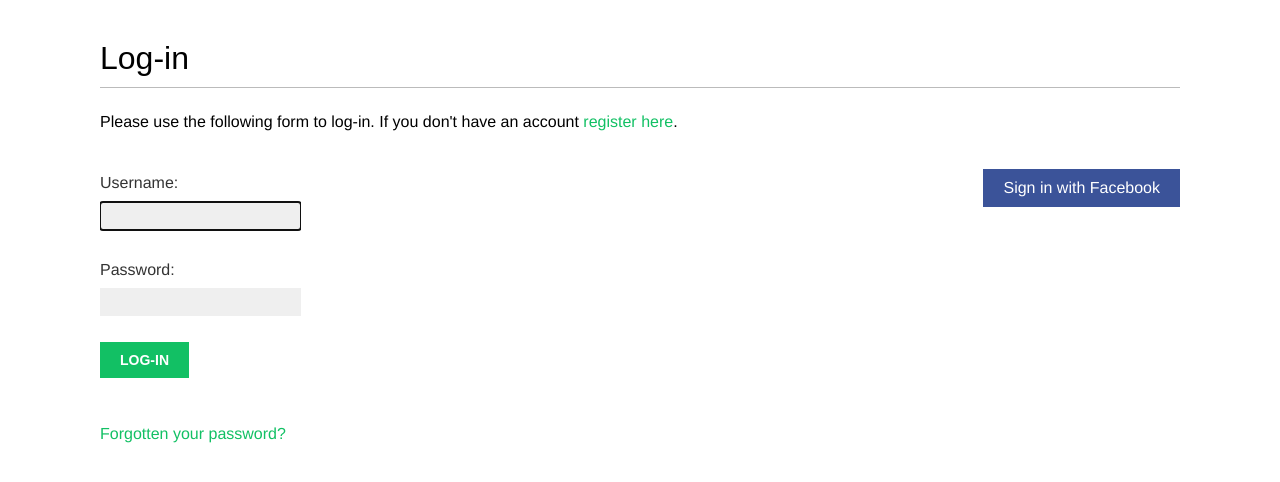
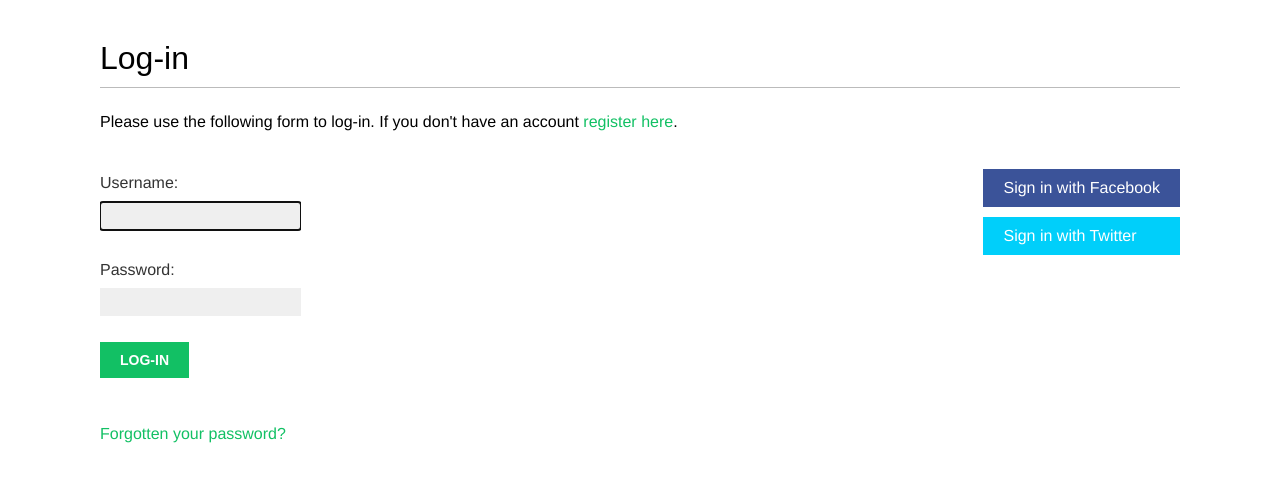
Before and after one commit to Eddy-123/bookmarks, a Django app: page /account/login/ in a window 1280 px wide. Shown: the part 47-529 px from the top of the page. Run offline with Django 4.2, Linux system fonts and the light colour scheme; some web fonts are replaced.

Commit message:
authentication using twitter

```diff
--- a/account/templates/registration/login.html
+++ b/account/templates/registration/login.html
@@ -37,6 +37,11 @@
                     Sign in with Facebook
                 </a>
             </li>
+            <li class="twitter">
+                <a href="{% url 'social:begin' 'twitter' %}">
+                    Sign in with Twitter
+                </a>
+            </li>
         </ul>
     </div>
 {% endblock  %}
--- a/bookmarks/settings.py
+++ b/bookmarks/settings.py
@@ -144,8 +144,11 @@ AUTHENTICATION_BACKENDS = [
     'django.contrib.auth.backends.ModelBackend',
     'account.authentication.EmailAuthBackend',
     'social_core.backends.facebook.FacebookOAuth2',
+    'social_core.backends.twitter.TwitterOAuth',
 ]
 
 SOCIAL_AUTH_FACEBOOK_KEY = os.getenv("SOCIAL_AUTH_FACEBOOK_KEY")
 SOCIAL_AUTH_FACEBOOK_SECRET = os.getenv("SOCIAL_AUTH_FACEBOOK_SECRET")
-# SOCIAL_AUTH_FACEBOOK_SCOPE = ['email']
+
+SOCIAL_AUTH_TWITTER_KEY = os.getenv("SOCIAL_AUTH_TWITTER_KEY")
+SOCIAL_AUTH_TWITTER_SECRET = os.getenv("SOCIAL_AUTH_TWITTER_SECRET")
```
